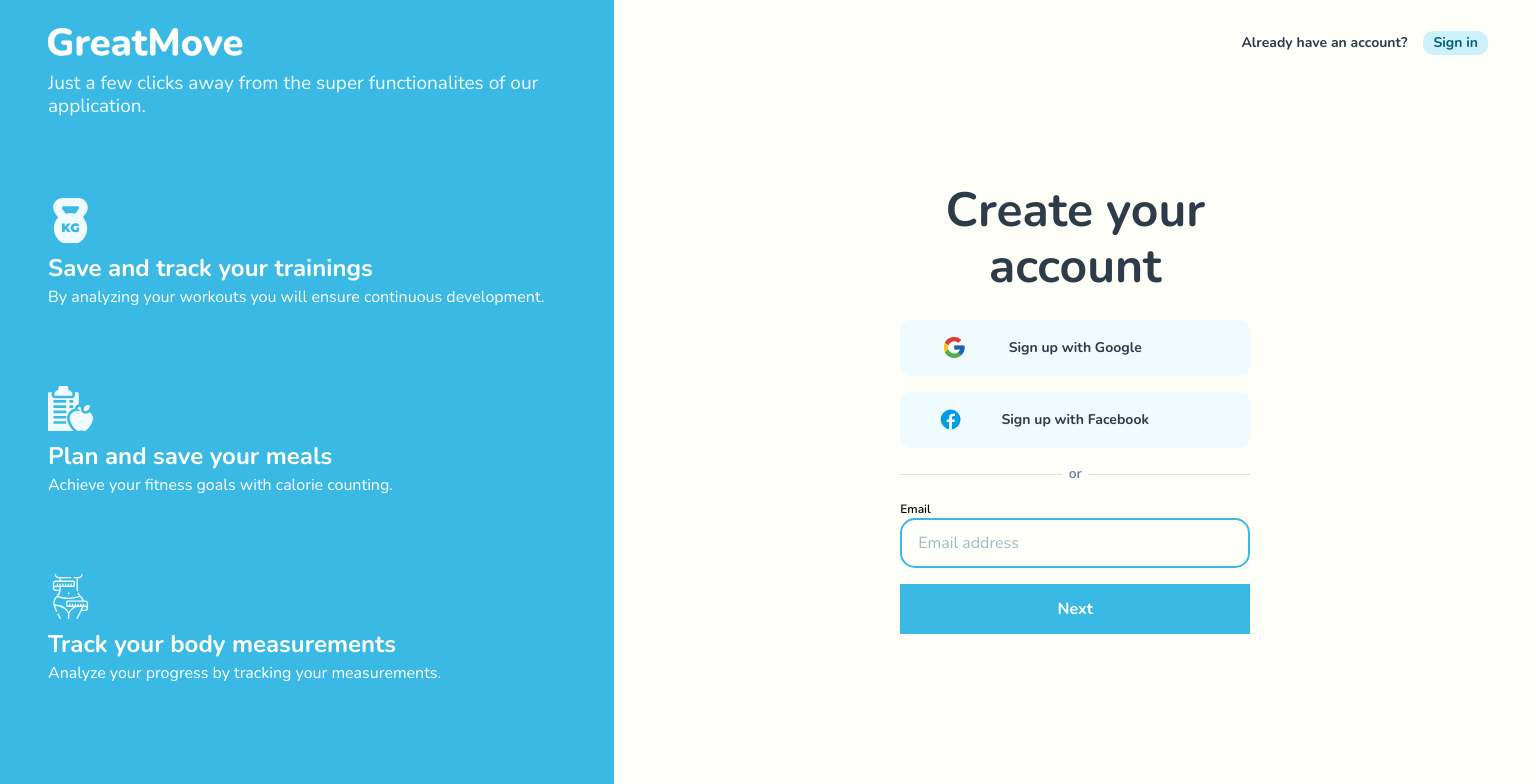
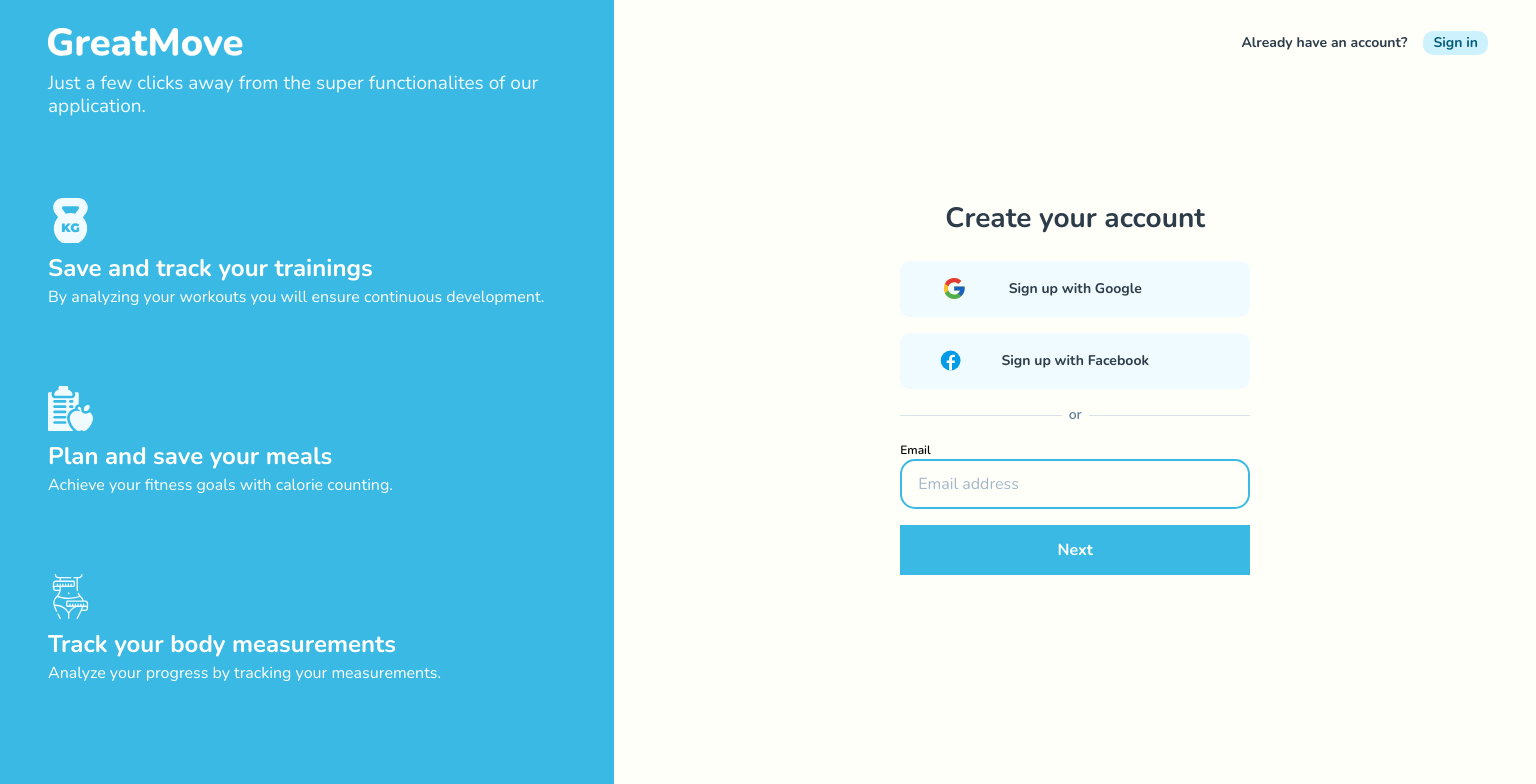
Before and after one commit to TheStelarek/GreatMove.Web, a Next.js app: page /register in a window 1536 px wide. Shown: the top 784 px of the page. Built offline with nearby package versions, Linux system fonts and the light colour scheme.

Commit message:
refactor: change heading from h1 to h4 in register form

```diff
--- a/src/components/register/registerHeader/RegisterHeader.module.scss
+++ b/src/components/register/registerHeader/RegisterHeader.module.scss
@@ -2,8 +2,6 @@
   margin: var(--space-5) 0;
   color: var(--gray-800);
   text-align: center;
-  font-size: var(--font-size-h1-small);
-  line-height: var(--line-height-h1-small);
 }
 
 @media (min-width: 1100px) {
@@ -14,7 +12,6 @@
 
 @media (min-width: 1500px) {
   .heading {
-    font-size: var(--font-size-h1);
-    line-height: var(--line-height-h1);
+    margin-top: 0;
   }
 }
--- a/src/components/register/registerHeader/RegisterHeader.tsx
+++ b/src/components/register/registerHeader/RegisterHeader.tsx
@@ -1,7 +1,7 @@
 import styles from '@/components/register/registerHeader/RegisterHeader.module.scss';
 
 const RegisterHeader = () => (
-  <h1 className={styles.heading}>Create your account</h1>
+  <h4 className={styles.heading}>Create your account</h4>
 );
 
 export default RegisterHeader;
```
